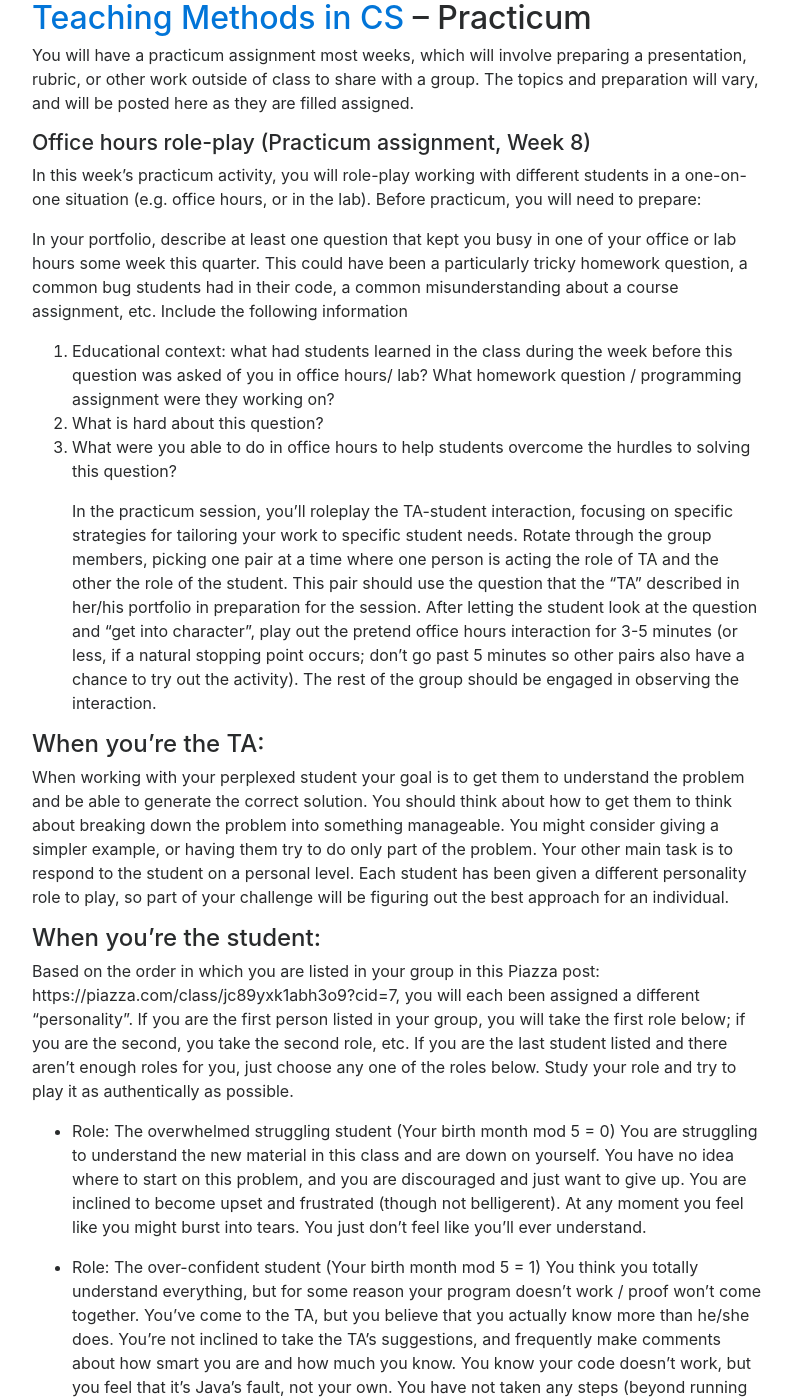
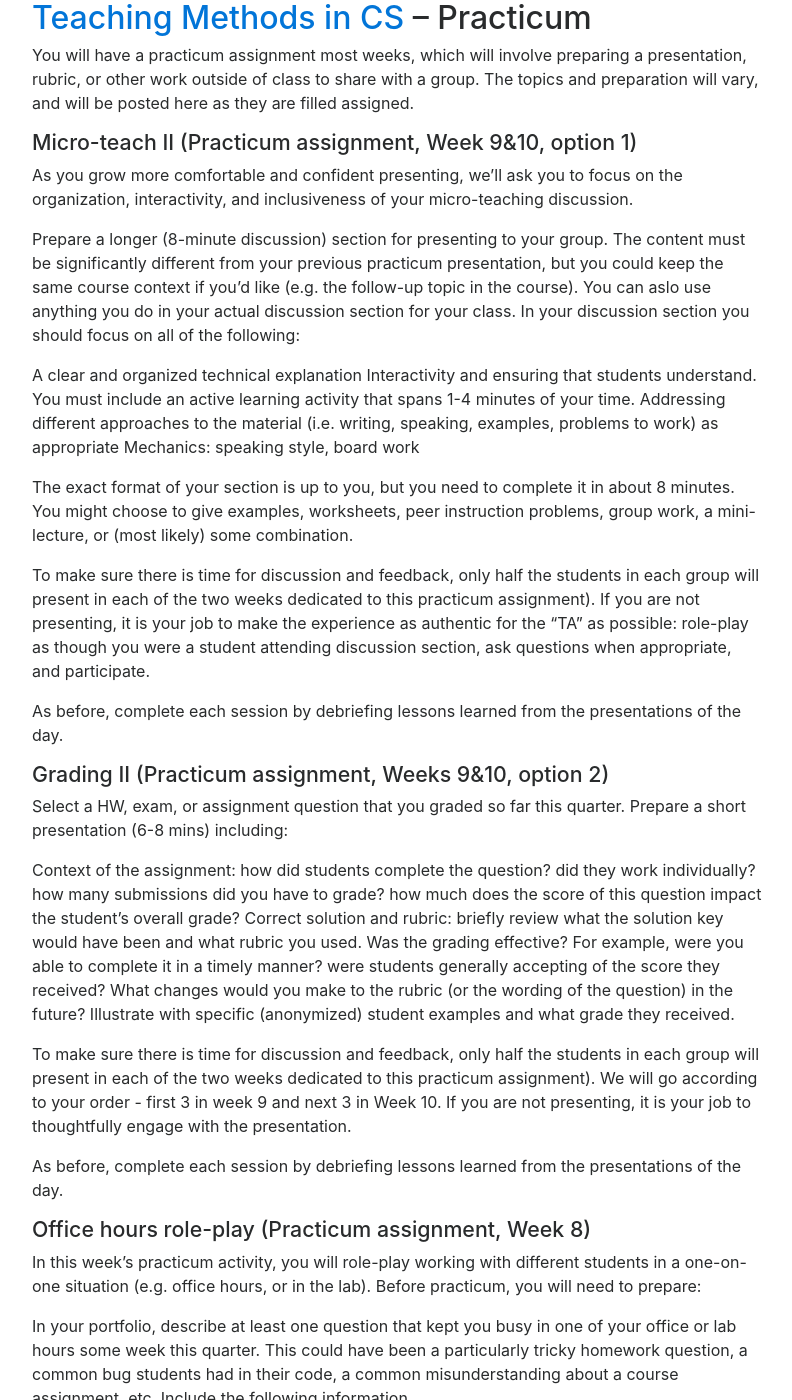
Before and after one commit to ucsd-cse599-s18/ucsd-cse599-s18.github.io, a Jekyll site: the page built from practicum/index.md, in a window 1280 px wide and 1400 px high. Shown: the whole window, without its empty margins (243-1035 px from the left). Built offline with Jekyll 4.4.1, drawn with Linux system fonts in a browser that asks for light colours; nearby versions of some CDN libraries.

Commit message:
Added practicum week 9 and 10

```diff
--- a/practicum/index.md
+++ b/practicum/index.md
@@ -8,6 +8,36 @@ You will have a practicum assignment most weeks, which will involve preparing a
 presentation, rubric, or other work outside of class to share with a group. The
 topics and preparation will vary, and will be posted here as they are filled
 assigned.
+
+### Micro-teach II (Practicum assignment, Week 9&10, option 1)
+
+As you grow more comfortable and confident presenting, we'll ask you to focus on the organization, interactivity, and inclusiveness of your micro-teaching discussion.
+
+Prepare a longer (8-minute discussion) section for presenting to your group. The content must be significantly different from your previous practicum presentation, but you could keep the same course context if you'd like (e.g. the follow-up topic in the course). You can aslo use anything you do in your actual discussion section for your class. In your discussion section you should focus on all of the following:
+
+   A clear and organized technical explanation
+    Interactivity and ensuring that students understand. You must include an active learning activity that spans 1-4 minutes of your time.
+    Addressing different approaches to the material (i.e. writing, speaking, examples, problems to work) as appropriate
+    Mechanics: speaking style, board work
+
+The exact format of your section is up to you, but you need to complete it in about 8 minutes. You might choose to give examples, worksheets, peer instruction problems, group work, a mini-lecture, or (most likely) some combination.
+
+To make sure there is time for discussion and feedback, only half the students in each group will present in each of the two weeks dedicated to this practicum assignment).  If you are not presenting, it is your job to make the experience as authentic for the "TA" as possible: role-play as though you were a student attending discussion section, ask questions when appropriate, and participate.
+
+As before, complete each session by debriefing lessons learned from the presentations of the day.
+
+
+### Grading II (Practicum assignment, Weeks 9&10, option 2)
+
+Select a HW, exam, or assignment question that you graded so far this quarter. Prepare a short presentation (6-8 mins) including:
+
+   Context of the assignment: how did students complete the question? did they work individually? how many submissions did you have to grade? how much does the score of this question impact the student's overall grade?
+    Correct solution and rubric: briefly review what the solution key would have been and what rubric you used.
+    Was the grading effective? For example, were you able to complete it in a timely manner? were students generally accepting of the score they received? What changes would you make to the rubric (or the wording of the question) in the future? Illustrate with specific (anonymized) student examples and what grade they received.
+
+To make sure there is time for discussion and feedback, only half the students in each group will present in each of the two weeks dedicated to this practicum assignment). We will go according to your order - first 3 in week 9 and next 3 in Week 10. If you are not presenting, it is your job to thoughtfully engage with the presentation.
+
+As before, complete each session by debriefing lessons learned from the presentations of the day.
 
 ### Office hours role-play (Practicum assignment, Week 8)
 
```
